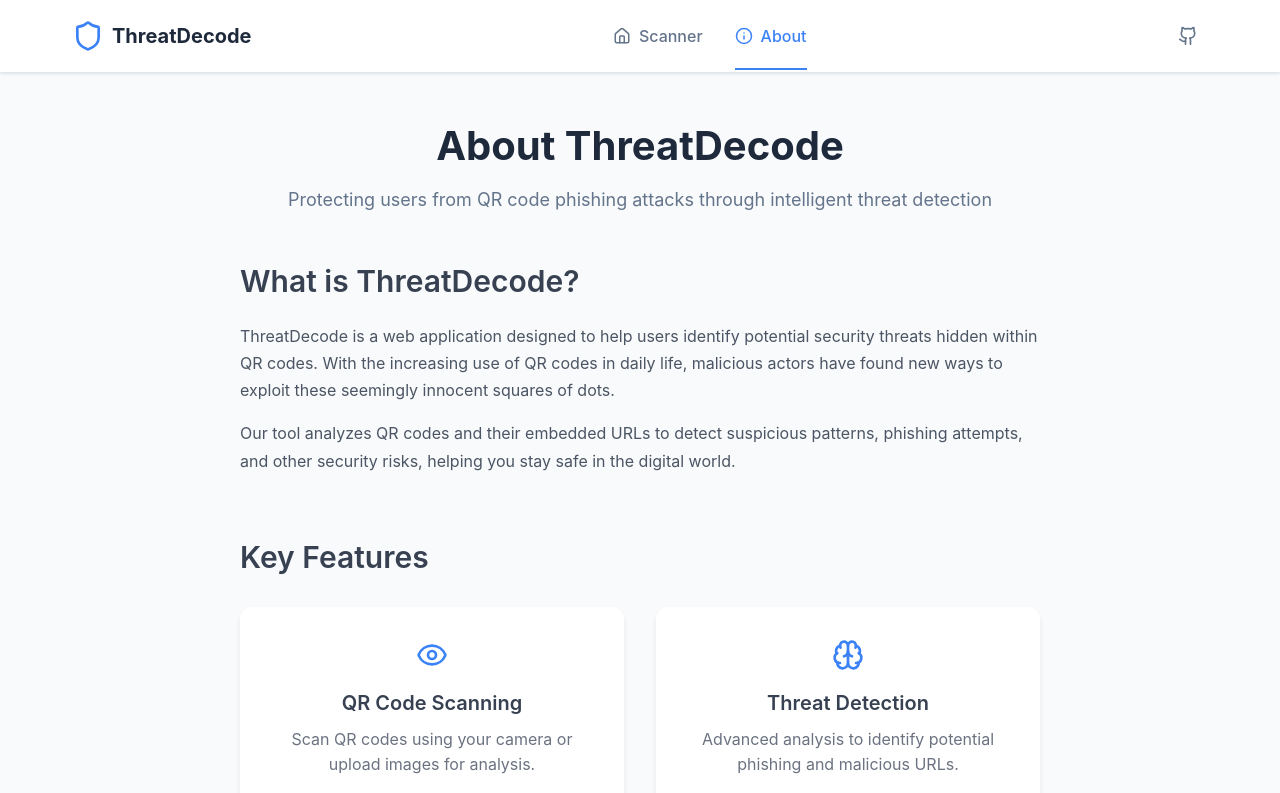
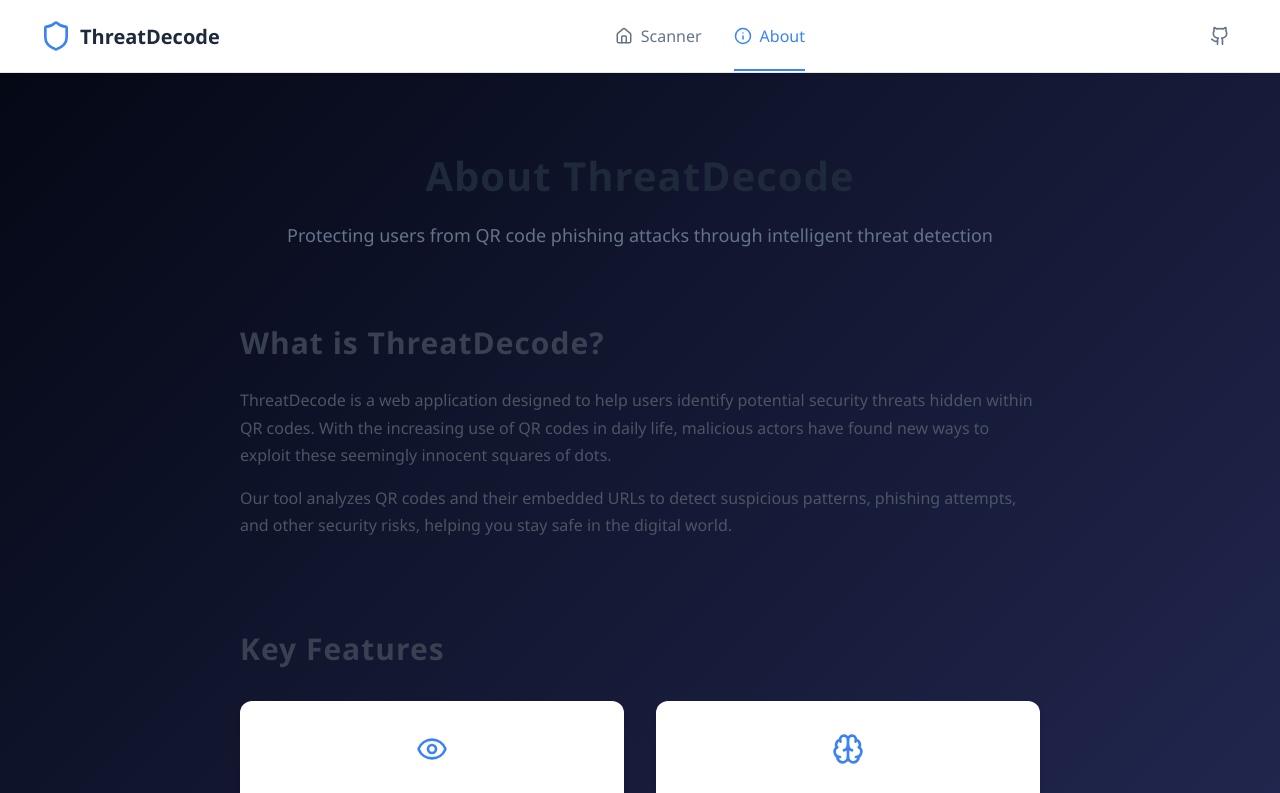
Before and after one commit to gowri018/AntiQuish, a React (Create React App) app in the folder threatdecode-frontend/: page /about in a window 1280 px wide. Shown: the top 793 px of the page. Built offline with nearby package versions, Linux system fonts and the light colour scheme.

Commit message:
Update App.css

```diff
--- a/threatdecode-frontend/src/App.css
+++ b/threatdecode-frontend/src/App.css
@@ -1,137 +1,22 @@
-/* App.css - Main Application Styles */
-
-* {
+body {
+  font-family: 'Segoe UI', 'Roboto', 'Helvetica Neue', Arial, 'Liberation Sans', 'Nimbus Sans', sans-serif;
+  background: linear-gradient(135deg, #040713 0%, #21264e 100%);
+  color: #c8ffe4;
   margin: 0;
-  padding: 0;
+  min-height: 100vh;
+  background-attachment: fixed;
   box-sizing: border-box;
 }
 
-body {
-  font-family: -apple-system, BlinkMacSystemFont, 'Segoe UI', 'Roboto', 'Oxygen',
-    'Ubuntu', 'Cantarell', 'Fira Sans', 'Droid Sans', 'Helvetica Neue',
-    sans-serif;
-  -webkit-font-smoothing: antialiased;
-  -moz-osx-font-smoothing: grayscale;
-  background-color: #f8fafc;
-  color: #1e293b;
+.main-content {
+  min-height: 90vh;
 }
 
-.App {
-  min-height: 100vh;
-  display: flex;
-  flex-direction: column;
+a {
+  color: #07f9d1;
 }
 
-.main-content {
-  flex: 1;
-  padding: 2rem;
-  max-width: 1200px;
-  margin: 0 auto;
-  width: 100%;
+h1, h2, h3, h4 {
+  font-family: 'Segoe UI', 'Arial Black', 'sans-serif';
+  letter-spacing: 1px;
 }
-
-/* Loading Spinner */
-.loading-spinner {
-  width: 40px;
-  height: 40px;
-  border: 4px solid #e2e8f0;
-  border-top: 4px solid #3b82f6;
-  border-radius: 50%;
-  animation: spin 1s linear infinite;
-  margin: 0 auto;
-}
-
-@keyframes spin {
-  0% { transform: rotate(0deg); }
-  100% { transform: rotate(360deg); }
-}
-
-/* Buttons */
-.btn {
-  display: inline-flex;
-  align-items: center;
-  gap: 0.5rem;
-  padding: 0.75rem 1.5rem;
-  border: none;
-  border-radius: 0.5rem;
-  font-size: 1rem;
-  font-weight: 500;
-  cursor: pointer;
-  transition: all 0.2s ease;
-  text-decoration: none;
-}
-
-.btn-primary {
-  background-color: #3b82f6;
-  color: white;
-}
-
-.btn-primary:hover {
-  background-color: #2563eb;
-}
-
-.btn-secondary {
-  background-color: #e2e8f0;
-  color: #475569;
-}
-
-.btn-secondary:hover {
-  background-color: #cbd5e1;
-}
-
-.btn-danger {
-  background-color: #ef4444;
-  color: white;
-}
-
-.btn-danger:hover {
-  background-color: #dc2626;
-}
-
-/* Error Messages */
-.error-message {
-  display: flex;
-  align-items: center;
-  gap: 0.5rem;
-  padding: 1rem;
-  background-color: #fef2f2;
-  border: 1px solid #fecaca;
-  border-radius: 0.5rem;
-  color: #dc2626;
-  margin-bottom: 1rem;
-}
-
-/* Success Messages */
-.success-message {
-  display: flex;
-  align-items: center;
-  gap: 0.5rem;
-  padding: 1rem;
-  background-color: #f0fdf4;
-  border: 1px solid #bbf7d0;
-  border-radius: 0.5rem;
-  color: #16a34a;
-  margin-bottom: 1rem;
-}
-
-/* Responsive Design */
-@media (max-width: 768px) {
-  .main-content {
-    padding: 1rem;
-  }
-
-  .btn {
-    padding: 0.625rem 1.25rem;
-    font-size: 0.875rem;
-  }
-}
-
-/* Code styling */
-code {
-  background-color: #f1f5f9;
-  padding: 0.25rem 0.5rem;
-  border-radius: 0.25rem;
-  font-family: 'Monaco', 'Consolas', 'Liberation Mono', 'Courier New', monospace;
-  font-size: 0.875em;
-  word-break: break-all;
-}
```
